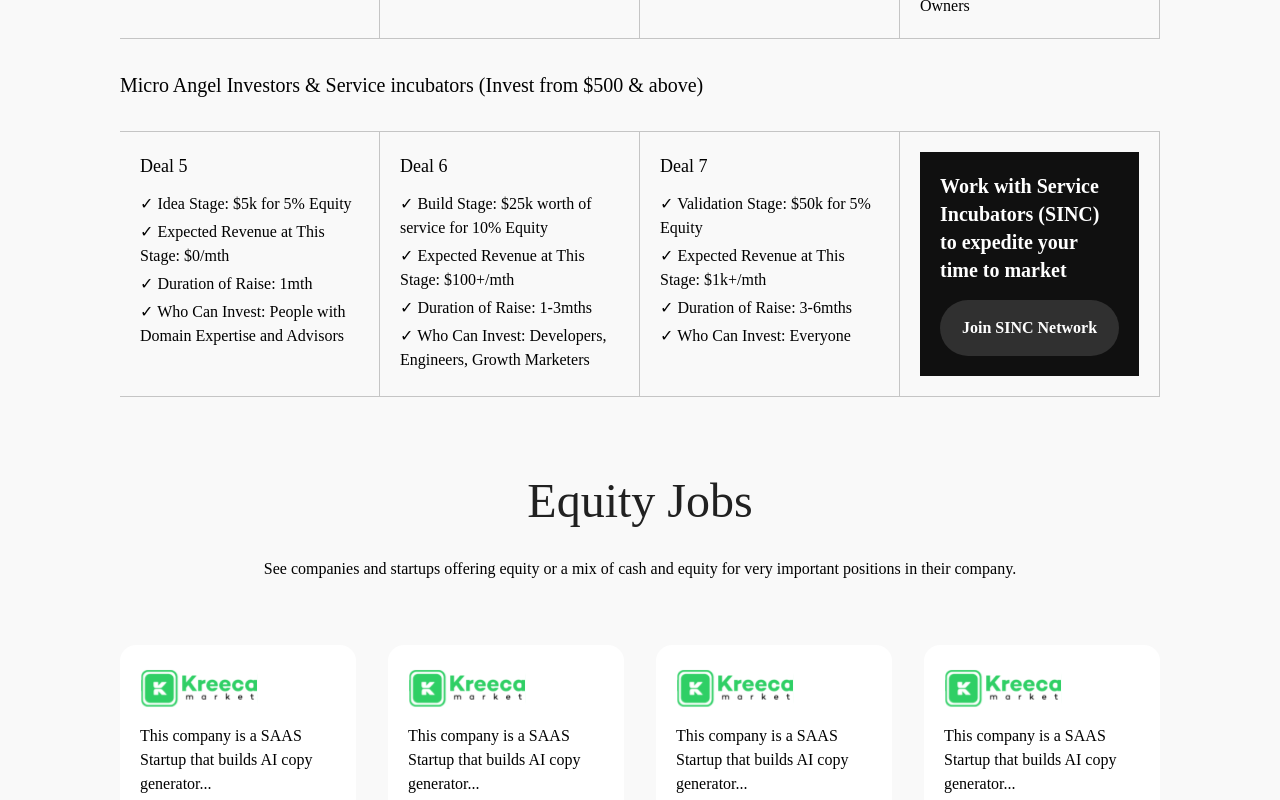
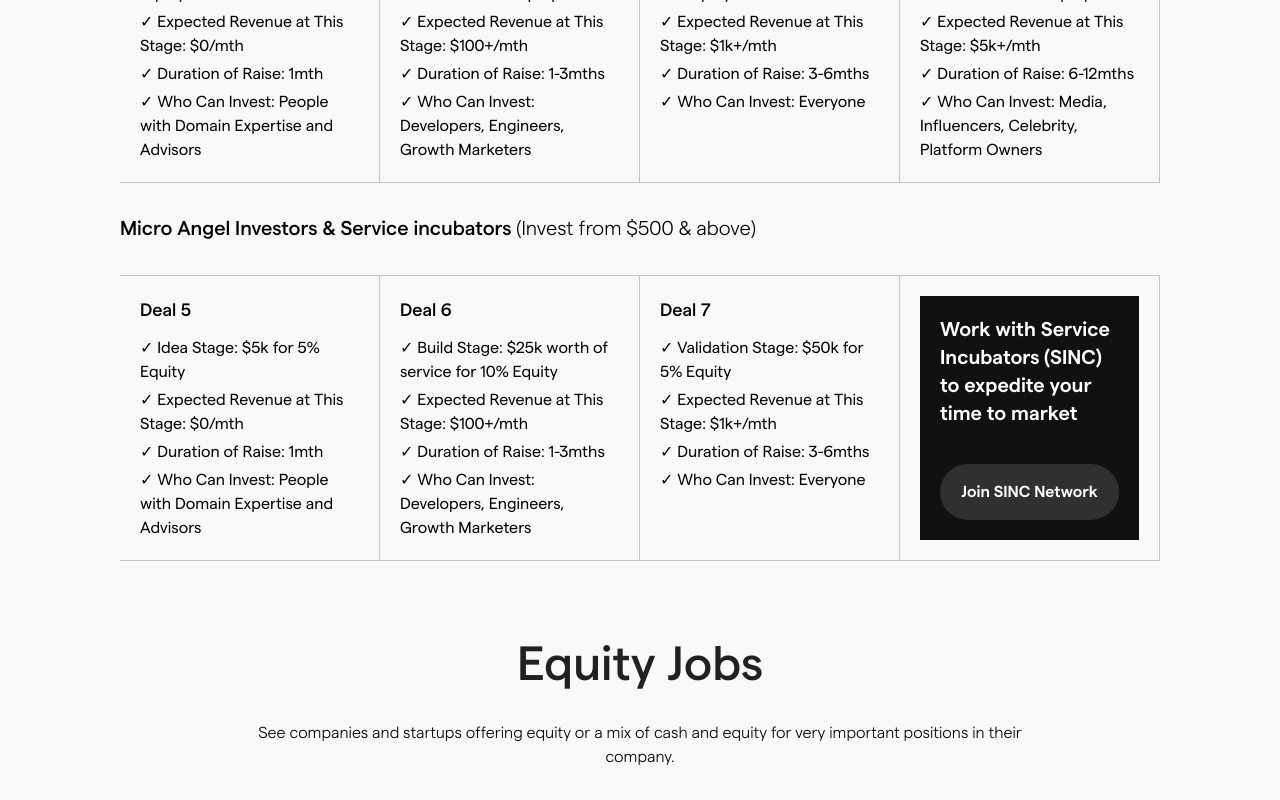
Before and after one commit to theseyipeters/asin5, a Next.js app: page / in a window 1280 px wide. Shown: the part 6759-7559 px from the top of the page. Built offline with nearby package versions, Linux system fonts and the light colour scheme.

Commit message:
fix font

```diff
--- a/src/app/globals.css
+++ b/src/app/globals.css
@@ -4,31 +4,31 @@
 
 @font-face {
 	font-family: "Matter";
-	src: url("/public/fonts/Matter-Light.ttf") format("ttf");
+	src: url("/public/fonts/Matter-Light.ttf") format("truetype");
 	font-weight: 300;
 	font-style: normal;
 }
 @font-face {
 	font-family: "Matter";
-	src: url("/public/fonts/Matter-Regular.ttf") format("ttf");
+	src: url("/public/fonts/Matter-Regular.ttf") format("truetype");
 	font-weight: 400;
 	font-style: normal;
 }
 @font-face {
 	font-family: "Matter";
-	src: url("/public/fonts/Matter-Medium.ttf") format("ttf");
+	src: url("/public/fonts/Matter-Medium.ttf") format("truetype");
 	font-weight: 500;
 	font-style: normal;
 }
 @font-face {
 	font-family: "Matter";
-	src: url("/public/fonts/Matter-Semibold.ttf") format("ttf");
+	src: url("/public/fonts/Matter-Semibold.ttf") format("truetype");
 	font-weight: 600;
 	font-style: normal;
 }
 @font-face {
 	font-family: "Matter";
-	src: url("/public/fonts/Matter-Bold.ttf") format("ttf");
+	src: url("/public/fonts/Matter-Bold.ttf") format("truetype");
 	font-weight: 700;
 	font-style: normal;
 }
--- a/src/app/layout.js
+++ b/src/app/layout.js
@@ -1,7 +1,7 @@
-import { Inter } from "next/font/google";
+// import { Inter } from "next/font/google";
 import "./globals.css";
 
-const inter = Inter({ subsets: ["latin"] });
+// const inter = Inter({ subsets: ["latin"] });
 
 export const metadata = {
 	title: "SINC Partners",
@@ -11,7 +11,7 @@ export const metadata = {
 export default function RootLayout({ children }) {
 	return (
 		<html lang="en">
-			<body className={inter.className}>{children}</body>
+			<body className="">{children}</body>
 		</html>
 	);
 }
```
